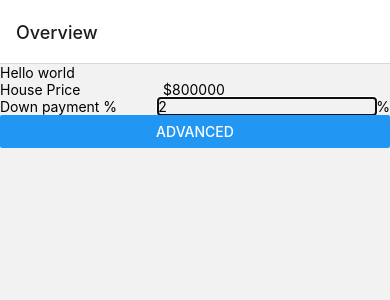
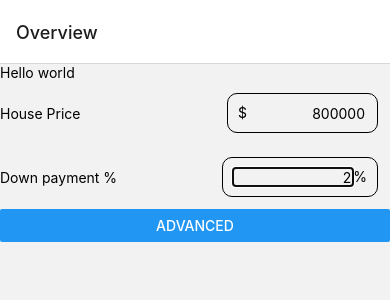
Before and after one commit to montekaka/mortgage-calculator, a React Native app: screen /Home in a window 390 px wide. Shown: the top 300 px of the page. Built offline with nearby package versions, Linux system fonts and the light colour scheme.

Commit message:
adds style to input

```diff
--- a/src/components/NumericInputField.js
+++ b/src/components/NumericInputField.js
@@ -6,12 +6,27 @@ const styles = StyleSheet.create({
   container: {
     display: 'flex',
     flexDirection: 'row',
-    justifyContent: 'space-between'
+    justifyContent: 'space-between',
+    alignItems: 'center'
   },
   inputField: {
     display: 'flex',
-    flexDirection: 'row'
-  }
+    flexDirection: 'row',
+    height: 40,
+    margin: 12,
+    borderWidth: 1,
+    borderRadius: 10,
+    padding: 10,
+  },
+  input: {
+    paddingHorizontal: 2,
+    width: 120,
+    textAlign: 'right'
+    // height: 40,
+    // margin: 12,
+    // borderWidth: 1,
+    // padding: 10,
+  },
 })
 
 const NumericInputField = (props) => {
@@ -24,6 +39,7 @@ const NumericInputField = (props) => {
         <View style={styles.inputField}>
           {prepend ? <Text>{prepend}</Text> : null}
           <TextInput
+            style={styles.input}
             autoFocus={true}
             keyboardType="numeric"
             value={value}
```
